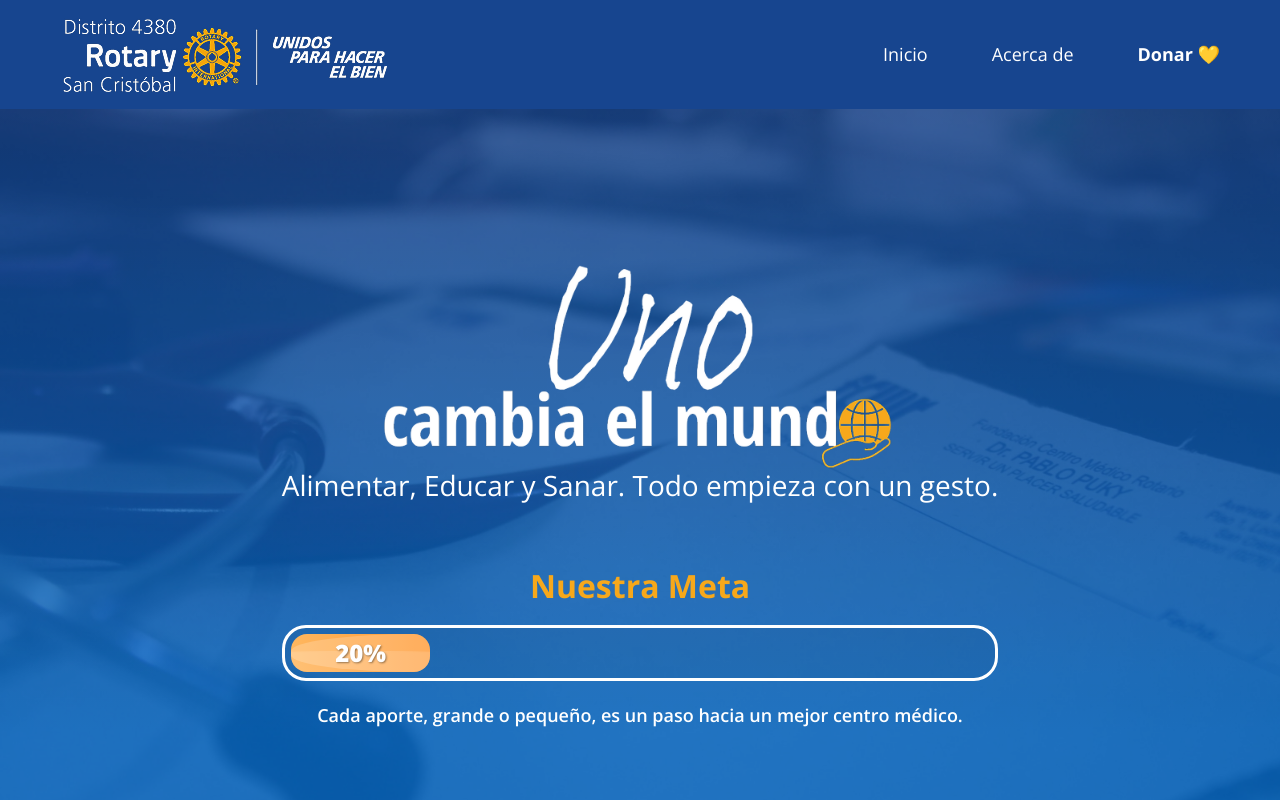
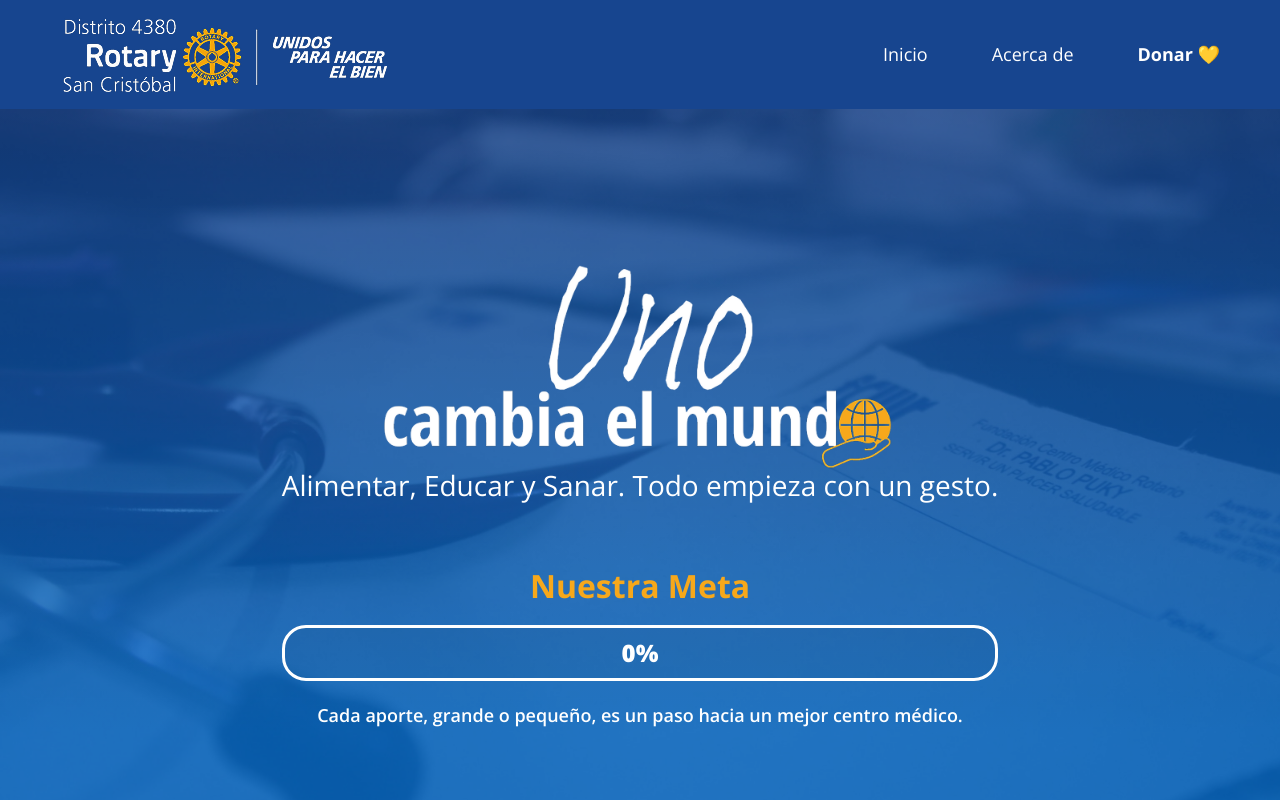
Before and after one commit to gabrielulacio/uno-cambia-el-mundo, a Vue app in the folder frontend/: page / in a window 1280 px wide. Shown: the top 800 px of the page. Built offline with nearby package versions, Linux system fonts and the light colour scheme; no server answers.

Commit message:
Refactor code structure for improved readability and maintainability

```diff
--- a/frontend/index.html
+++ b/frontend/index.html
@@ -2,9 +2,9 @@
 <html lang="">
   <head>
     <meta charset="UTF-8">
-    <link rel="icon" href="/favicon.ico">
+    <link rel="icon" href="/images/rotary-mark.png">
     <meta name="viewport" content="width=device-width, initial-scale=1.0">
-    <title>Vite App</title>
+    <title>Uno cambia el mundo</title>
     <!-- Preconnects and Google Fonts -->
     <link rel="preconnect" href="https://fonts.googleapis.com">
     <link rel="preconnect" href="https://fonts.gstatic.com" crossorigin>
--- a/frontend/src/store/useDonationStatus.js
+++ b/frontend/src/store/useDonationStatus.js
@@ -3,7 +3,7 @@ import { getDonationStatus } from '@/services/api.js';
 
 // Fuente única de estado para la donación (meta y recaudado)
 const goal = ref(100);
-const current = ref(20);
+const current = ref(0);
 const loading = ref(false);
 const error = ref(null);
 let loadedOnce = false;
```
Also changed, not shown: frontend/public/images/rotary-mark.png (added).
